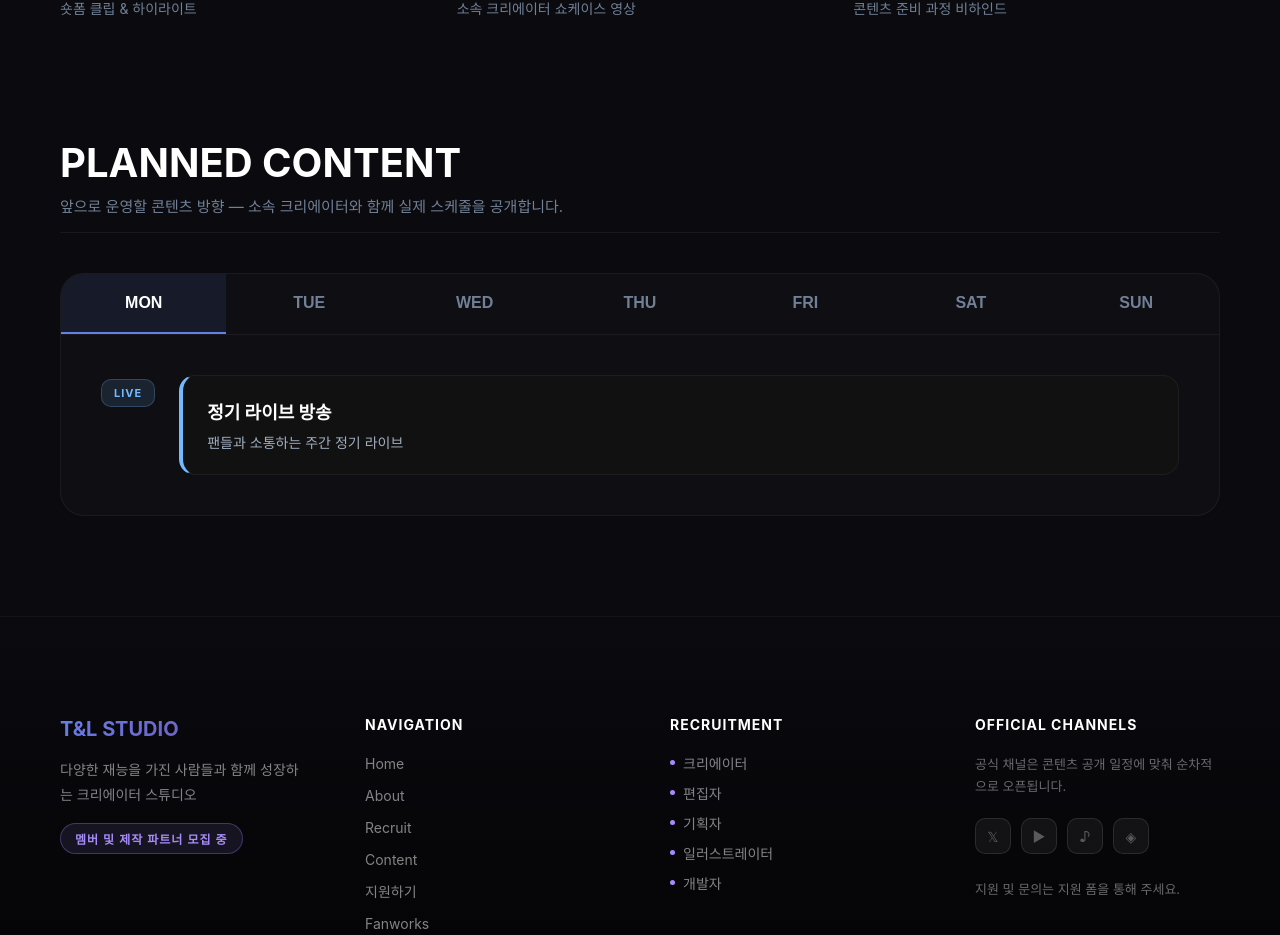
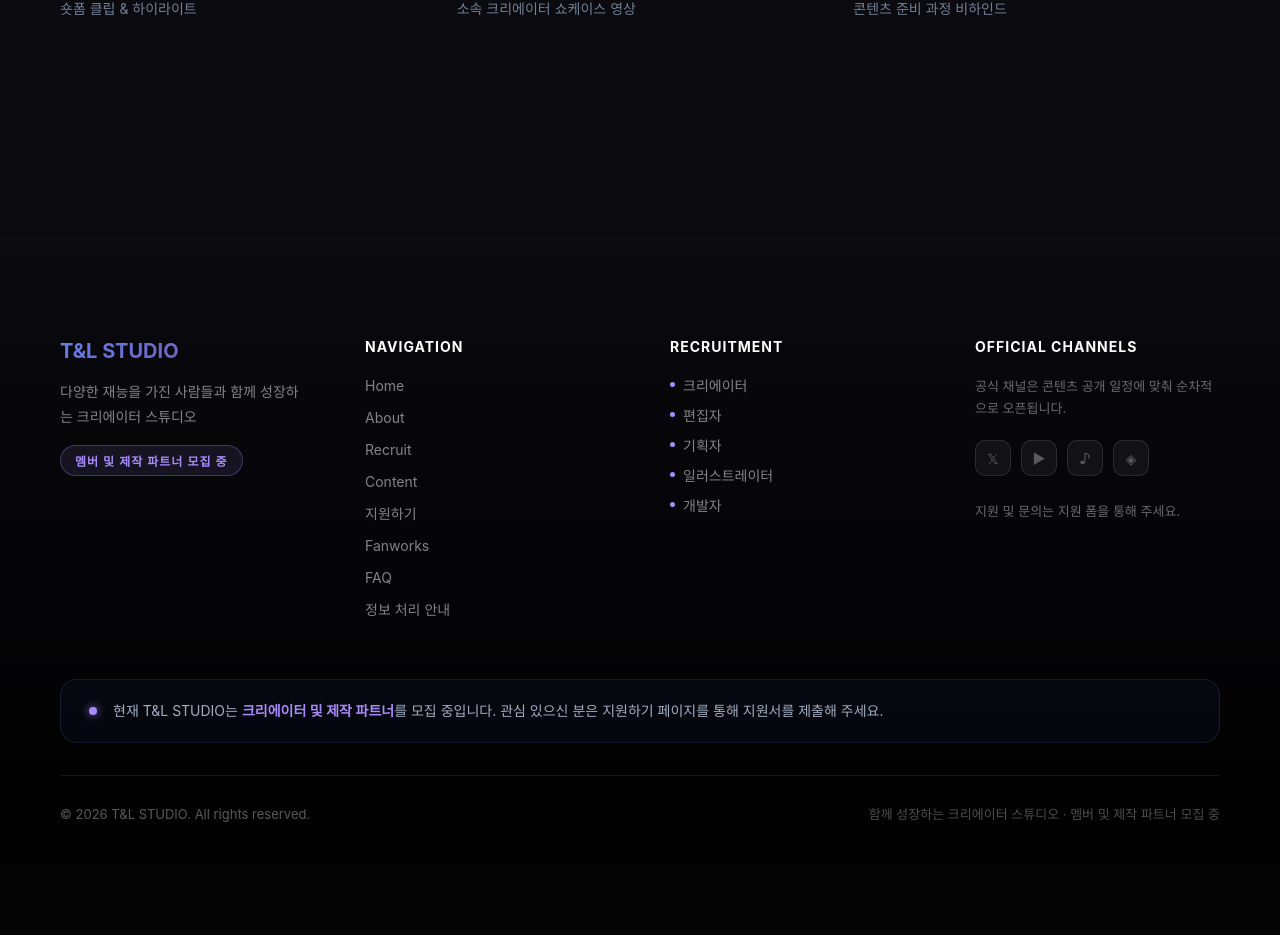
Before and after one commit to tnlstudio/tnlstudio.github.io, a React (Vite) app: page /#/content in a window 1280 px wide. Shown: the part 1592-2527 px from the top of the page. After the commit the page ends 2455 px from the top, so only its background shows below. Built offline with nearby package versions, Linux system fonts and the light colour scheme; a web font is replaced by a local one.

Commit message:
Refine home copy and remove content schedule

```diff
--- a/src/pages/Content.jsx
+++ b/src/pages/Content.jsx
@@ -4,11 +4,9 @@ import { useNavigate } from 'react-router-dom';
 
 const Content = () => {
   const [activeCategory, setActiveCategory] = useState('ALL');
-  const [activeDay, setActiveDay] = useState('MON');
   const navigate = useNavigate();
 
   const categories = ['ALL', 'MUSIC VIDEO', 'COVER', 'LIVE', 'SHORTS'];
-  const days = ['MON', 'TUE', 'WED', 'THU', 'FRI', 'SAT', 'SUN'];
 
   const contentLineup = [
     { type: 'MUSIC VIDEO', title: 'Original Song Project', desc: '소속 크리에이터와 함께 만들어갈 오리지널 곡', color: '#667eea', icon: '🎵' },
@@ -18,16 +16,6 @@ const Content = () => {
     { type: 'MUSIC VIDEO', title: 'Creator Showcase', desc: '소속 크리에이터 쇼케이스 영상', color: '#fd79a8', icon: '⭐' },
     { type: 'LIVE', title: 'Behind Story', desc: '콘텐츠 준비 과정 비하인드', color: '#00b894', icon: '📖' },
   ];
-
-  const scheduleData = {
-    MON: [{ type: 'LIVE', title: '정기 라이브 방송', desc: '팬들과 소통하는 주간 정기 라이브', color: '#74b9ff' }],
-    TUE: [{ type: 'MUSIC', title: '음악 콘텐츠', desc: '커버 영상 또는 오리지널 작업 공개', color: '#ff7675' }],
-    WED: [{ type: 'GAME', title: '게임 방송', desc: '다양한 장르의 게임 플레이', color: '#a29bfe' }],
-    THU: [{ type: 'TALK', title: '토크 & 일상', desc: '팬과 함께하는 토크 방송', color: '#fd79a8' }],
-    FRI: [{ type: 'COLLAB', title: '콜라보 콘텐츠', desc: '멤버 합방 또는 외부 콜라보', color: '#00b894' }],
-    SAT: [{ type: 'SHORT', title: '숏폼 업로드', desc: '숏클립 및 하이라이트 영상', color: '#667eea' }],
-    SUN: [{ type: 'EVENT', title: '스페셜 이벤트', desc: '팬 이벤트 · Q&A · 특별 방송', color: '#764ba2' }],
-  };
 
   return (
     <div style={{ backgroundColor: '#0a0a0f', minHeight: '100vh', color: '#fff', paddingBottom: '100px' }}>
@@ -194,87 +182,6 @@ const Content = () => {
           </div>
         </div>
 
-        {/* Planned Content Schedule */}
-        <div>
-          <div style={{ marginBottom: '16px' }}>
-            <h2 style={{ fontSize: '40px', fontWeight: '700', marginBottom: '8px' }}>PLANNED CONTENT</h2>
-            <p style={{ fontSize: '15px', color: '#718096', margin: 0 }}>
-              앞으로 운영할 콘텐츠 방향 — 소속 크리에이터와 함께 실제 스케줄을 공개합니다.
-            </p>
-          </div>
-          <div style={{ height: '1px', background: 'rgba(255,255,255,0.06)', marginBottom: '40px' }} />
-
-          <div style={{
-            background: 'rgba(255,255,255,0.02)', borderRadius: '24px',
-            border: '1px solid rgba(255,255,255,0.05)', overflow: 'hidden',
-          }}>
-            {/* Day tabs */}
-            <div className="schedule-day-tabs" style={{ display: 'flex', borderBottom: '1px solid rgba(255,255,255,0.05)' }}>
-              {days.map(day => (
-                <button
-                  key={day}
-                  onClick={() => setActiveDay(day)}
-                  style={{
-                    flex: 1, padding: '20px 0',
-                    background: activeDay === day ? 'rgba(102, 126, 234, 0.1)' : 'transparent',
-                    border: 'none',
-                    borderBottom: activeDay === day ? '2px solid #667eea' : '2px solid transparent',
-                    color: activeDay === day ? '#fff' : '#718096',
-                    fontSize: '16px', fontWeight: '700',
-                    cursor: 'pointer', transition: 'all 0.2s',
-                    fontFamily: "'Pretendard', sans-serif",
-                  }}
-                >
-                  {day}
-                </button>
-              ))}
-            </div>
-
-            <div style={{ padding: '40px' }}>
-              {(scheduleData[activeDay] || []).map((item, i) => (
-                <motion.div
-                  className="schedule-row"
-                  key={i}
-                  initial={{ opacity: 0, x: -20 }}
-                  animate={{ opacity: 1, x: 0 }}
-                  style={{
-                    display: 'flex', gap: '24px',
-                    marginBottom: i === (scheduleData[activeDay].length - 1) ? 0 : '20px',
-                  }}
-                >
-                  <div style={{
-                    flexShrink: 0, paddingTop: '4px',
-                    display: 'flex', alignItems: 'flex-start',
-                  }}>
-                    <span style={{
-                      padding: '6px 12px',
-                      background: `${item.color}20`,
-                      border: `1px solid ${item.color}40`,
-                      borderRadius: '10px', fontSize: '11px',
-                      color: item.color, fontWeight: '700', letterSpacing: '1px',
-                      whiteSpace: 'nowrap',
-                    }}>
-                      {item.type}
-                    </span>
-                  </div>
-                  <div style={{
-                    flex: 1, background: '#111', padding: '22px 24px',
-                    borderRadius: '16px',
-                    borderTop: '1px solid rgba(255,255,255,0.05)',
-                    borderRight: '1px solid rgba(255,255,255,0.05)',
-                    borderBottom: '1px solid rgba(255,255,255,0.05)',
-                    borderLeft: `4px solid ${item.color}`,
-                  }}>
-                    <h4 style={{ fontSize: '18px', fontWeight: '700', color: '#fff', margin: '0 0 8px 0' }}>
-                      {item.title}
-                    </h4>
-                    <div style={{ color: '#a0aec0', fontSize: '14px' }}>{item.desc}</div>
-                  </div>
-                </motion.div>
-              ))}
-            </div>
-          </div>
-        </div>
 
       </div>
     </div>
--- a/src/pages/Home.jsx
+++ b/src/pages/Home.jsx
@@ -143,7 +143,7 @@ const Home = () => {
           >
             함께 성장할 사람을 찾습니다.
             <br />
-            다양한 재능을 가진 사람들이 자신의 가능성을 펼칠 수 있는 크리에이터 스튜디오입니다.
+            다양한 재능을 가진 사람들이<br />자신의 가능성을 펼칠 수 있는<br />크리에이터 스튜디오입니다.
           </motion.p>
 
           {/* CTA Buttons */}
```
